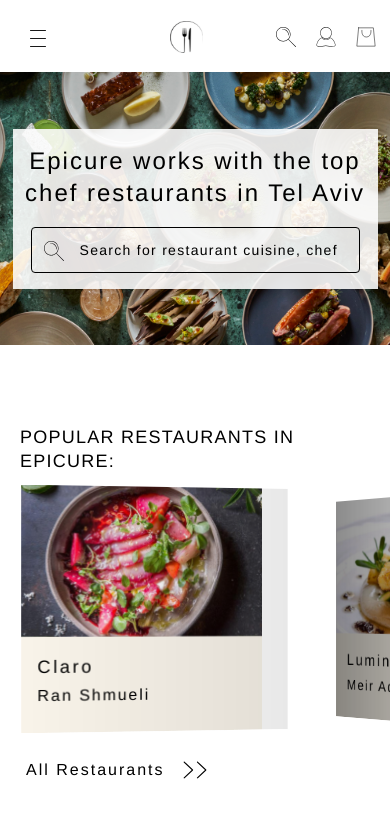
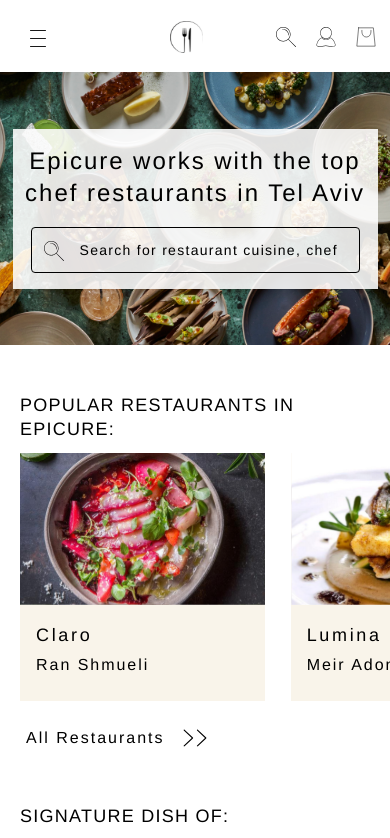
Before and after one commit to itamarLeiboMoveo/Epicure, a React (Create React App) app in the folder Epicure/: page / in a window 390 px wide. Shown: the top 838 px of the page. Built offline with nearby package versions, Linux system fonts and the light colour scheme.

Commit message:
responsiveness implemented

```diff
--- a/Epicure/src/pages/HomePage/HomePage.tsx
+++ b/Epicure/src/pages/HomePage/HomePage.tsx
@@ -21,7 +21,7 @@
         window.addEventListener('resize', handleResize);
 
         return () => window.removeEventListener('resize', handleResize);
-    }, []);
+    }, [windowWidth]);
 
     const responsiveDisplay = useMemo(() => windowWidth >= 400, [windowWidth]);
 
--- a/Epicure/src/shared/components/CardSection/CardSection.style.scss
+++ b/Epicure/src/shared/components/CardSection/CardSection.style.scss
@@ -10,6 +10,13 @@
         align-items: center;
         height: 100%;
         gap: 42px;
+    }
+
+    @media (min-width: 400px) and (max-width: 1208px) {
+        align-items: flex-start;
+        margin-left: 0;
+        max-width: 100%;
+        overflow: hidden;
     }
 
     .section-and-button {
@@ -28,7 +35,6 @@
 .section {
     display: flex;
     flex-direction: row;
-    gap: 24px;
     align-items: flex-start;
 
     @media(min-width: 400px) {
--- a/Epicure/src/shared/components/CardSection/MobileCardSection.component.tsx
+++ b/Epicure/src/shared/components/CardSection/MobileCardSection.component.tsx
@@ -1,7 +1,6 @@
 import React from 'react';
 import { Swiper, SwiperSlide } from 'swiper/react';
 import 'swiper/swiper-bundle.css';
-import { EffectCoverflow } from 'swiper/modules';
 import SectionButton from './components/SectionButton/SectionButton.component.tsx';
 
 import { CardSectionProps } from './CardSection.types.ts';
@@ -23,18 +22,9 @@
         <div className={sectionContainer}>
             <h1 className={titleClassName}>{title}</h1>
             <Swiper
-                effect={'coverflow'}
-                spaceBetween={24}
+                spaceBetween={-10}
                 slidesPerView={1.33}
                 loop={true}
-                coverflowEffect={{
-                    rotate: 50,
-                    stretch: 0,
-                    depth: 100,
-                    modifier: 1,
-                    slideShadows: true,
-                }}
-                modules={[EffectCoverflow]}
             >
                 <div className={sectionClassName}>
                     {React.Children.map(children, (child) => (
--- a/Epicure/src/shared/components/ChefOfTheWeek/ChefOfTheWeek.style.scss
+++ b/Epicure/src/shared/components/ChefOfTheWeek/ChefOfTheWeek.style.scss
@@ -2,8 +2,12 @@
     margin: 20px 20px 80px 20px;
 
 
-    @media(min-width: 400px) {
+    @media(min-width: 813px) {
+        display: flex;
+        flex-direction: column;
+        justify-content: center;
         margin: 60px auto 80px auto;
+        margin: auto;
         max-width: 1200px;
         padding: 0 127.5px;
     }
@@ -16,7 +20,7 @@
         letter-spacing: 1.25px;
         text-align: left;
 
-        @media(min-width: 400px) {
+        @media(min-width: 813px) {
             font-size: 30px;
             text-align: center;
             margin-bottom: 40px;
@@ -24,7 +28,7 @@
     }
 
     .image-and-text {
-        @media(min-width: 400px) {
+        @media(min-width: 813px) {
             display: flex;
             flex-direction: row;
             gap: 63.5px;
@@ -35,14 +39,14 @@
         background: url(../../../data/images/YossiShitrit.png);
         background-size: cover;
         background-position: center;
-        width: 100%;
+        max-width: 360px;
         height: 320px;
         display: flex;
         flex-direction: column;
         justify-content: flex-end;
 
-        @media(min-width: 400px) {
-            max-width: 478px ;
+        @media(min-width: 813px) {
+            min-width: 478px ;
             height: 372px;
             background-size: 100% 100%;
             margin-bottom: 40px;
--- a/Epicure/src/shared/components/Header/Header.style.scss
+++ b/Epicure/src/shared/components/Header/Header.style.scss
@@ -11,7 +11,12 @@
         background-color: white;
     }
 
-    @media (min-width: 400px){
+    @media (min-width: 400px) and (max-width: 810px) {
+        padding: 0;
+        justify-content: center;
+    }
+
+    @media (min-width: 810px) {
         padding: 0px 150px 0px 120px;
     }
 
--- a/Epicure/src/shared/components/Hero/Hero.style.scss
+++ b/Epicure/src/shared/components/Hero/Hero.style.scss
@@ -8,7 +8,7 @@
     width: 100vw;
     height: 273px;
     margin-left: calc((100% - 100vw) / 2);
-    margin-bottom: 80px;
+    margin-bottom: 48px;
     position: relative;
 
     @media (min-width: 400px) {
@@ -27,7 +27,7 @@
         gap: 18px;
 
         @media (min-width: 400px) {
-            width: 50%;
+            max-width: 770px;
             height: 21%;
             padding: 37.5px 0px;
         }
@@ -58,7 +58,8 @@
             align-items: center;
 
             @media (min-width: 400px) {
-                width: 480px;
+                width: 90%;
+                max-width: 480px;
             }
 
             .hero-button {
```
